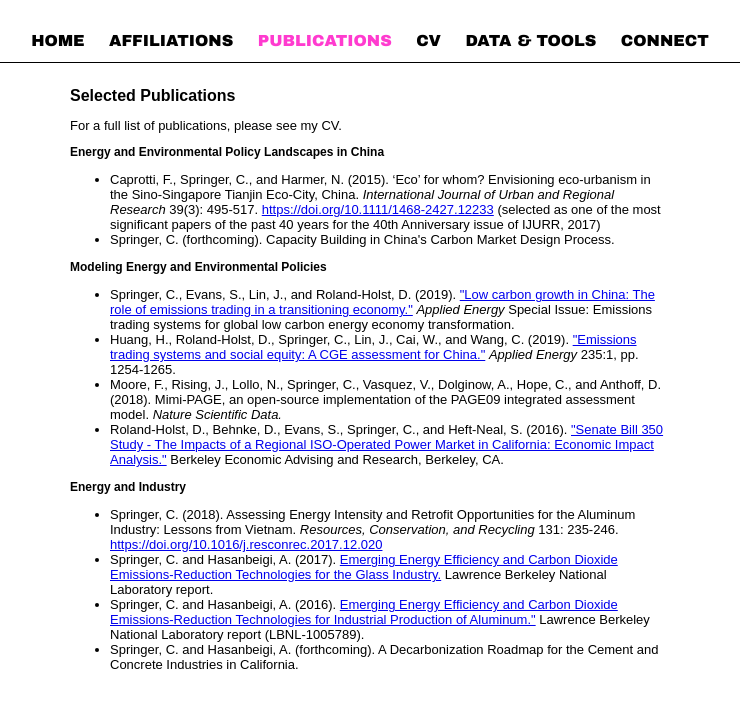
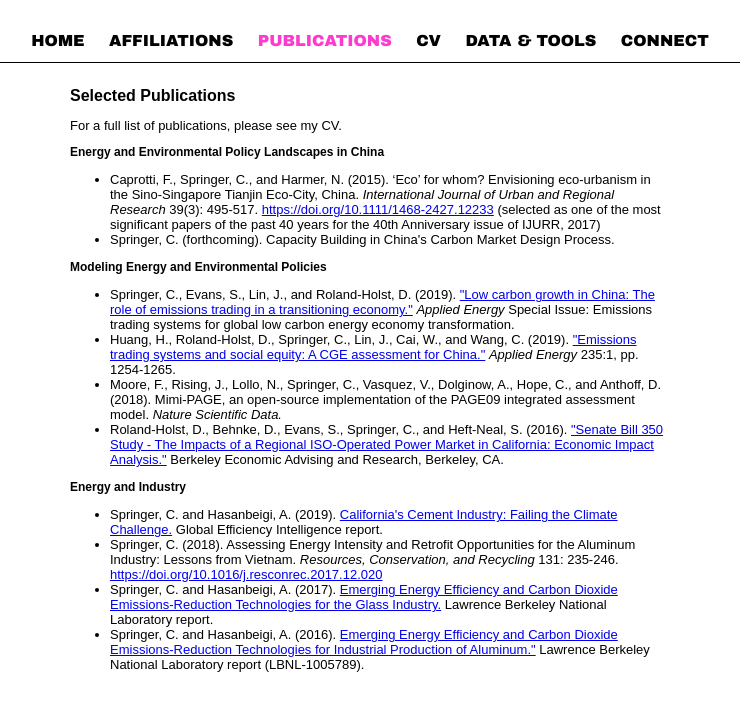
Before and after one commit to ccspringer/ccspringer.github.io, a Jekyll site: the page built from Publications/index.html, in a window 1280 px wide. Shown: the top 711 px of the page, without its empty margins (270-1010 px from the left). Built offline with Jekyll 4.4.1, drawn with Linux system fonts in a browser that asks for light colours.

Commit message:
Add cement publication

```diff
--- a/Publications/index.html
+++ b/Publications/index.html
@@ -22,8 +22,8 @@ shortname: Pubs
 
 <h3>Energy and Industry</h3>
 <ul>
+<li><p>Springer, C. and Hasanbeigi, A. (2019). <a href="https://buyclean.org/media/2019/01/CA-Cement-benchmarking-report-Final-1.pdf">California's Cement Industry: Failing the Climate Challenge.</a> Global Efficiency Intelligence report.</p></li>
 <li><p>Springer, C. (2018). Assessing Energy Intensity and Retrofit Opportunities for the Aluminum Industry: Lessons from Vietnam. <i>Resources, Conservation, and Recycling</i> 131: 235-246. <a href="https://doi.org/10.1016/j.resconrec.2017.12.020">https://doi.org/10.1016/j.resconrec.2017.12.020</a></p></li>
 <li><p>Springer, C. and Hasanbeigi, A. (2017). <a href="https://china.lbl.gov/publications/emerging-energy-efficiency-and-1">Emerging Energy Efficiency and Carbon Dioxide Emissions-Reduction Technologies for the Glass Industry.</a> Lawrence Berkeley National Laboratory report.</p></li>
 <li><p>Springer, C. and Hasanbeigi, A. (2016). <a href="https://eta.lbl.gov/publications/emerging-energy-efficiency-carbon-0">Emerging Energy Efficiency and Carbon Dioxide Emissions-Reduction Technologies for Industrial Production of Aluminum."</a> Lawrence Berkeley National Laboratory report (LBNL-1005789).</p></li>
-<li><p>Springer, C. and Hasanbeigi, A. (forthcoming). A Decarbonization Roadmap for the Cement and Concrete Industries in California.</p></li>
 </ul>
```
Also changed, not shown: 1 other file.
